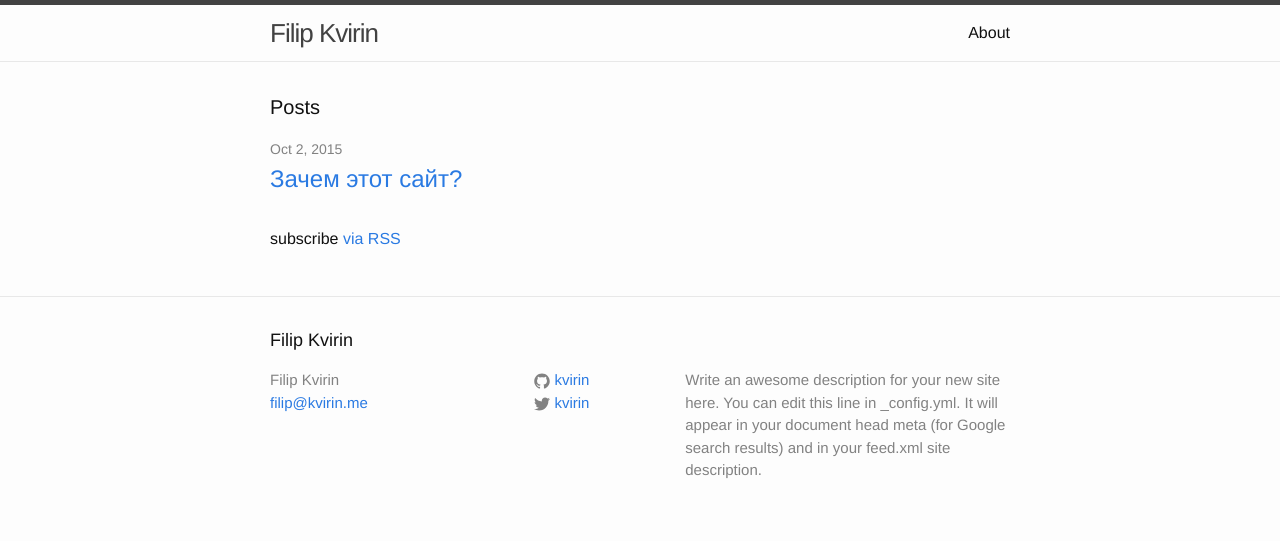
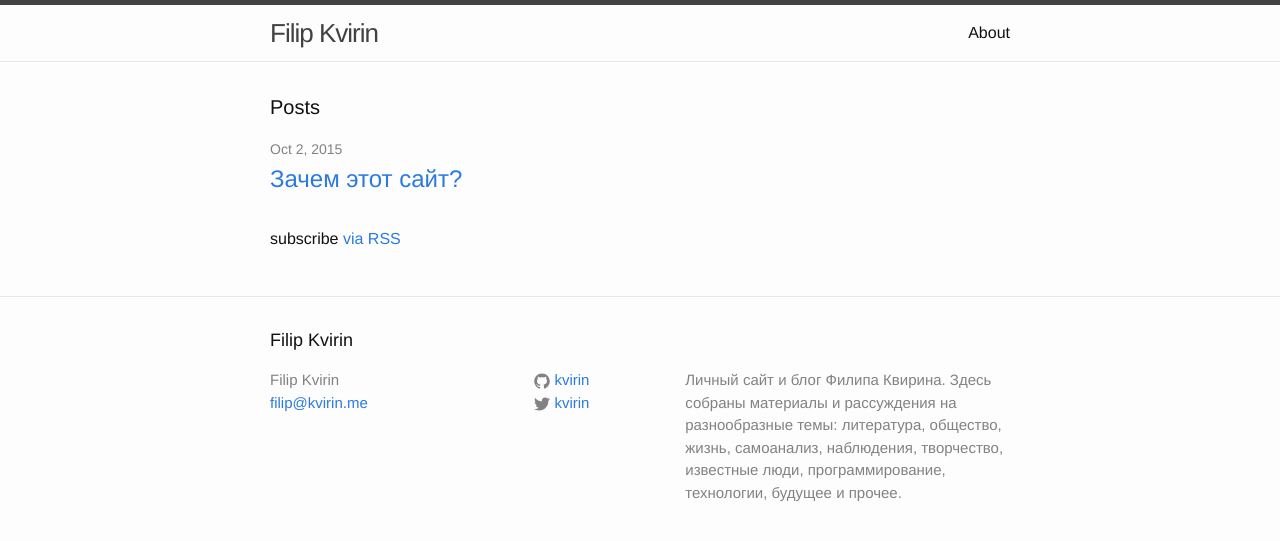
Before and after one commit to kvirin/blog, a Jekyll site: the page built from index.html, in a window 1280 px wide. Shown: the top 541 px of the page. Built offline with Jekyll 4.4.1, drawn with Linux system fonts in a browser that asks for light colours.

Commit message:
Change description

```diff
--- a/_config.yml
+++ b/_config.yml
@@ -2,9 +2,9 @@
 title: Filip Kvirin
 email: filip@kvirin.me
 description: > # this means to ignore newlines until "baseurl:"
-  Write an awesome description for your new site here. You can edit this
-  line in _config.yml. It will appear in your document head meta (for
-  Google search results) and in your feed.xml site description.
+  Личный сайт и блог Филипа Квирина. Здесь собраны материалы и рассуждения на
+  разнообразные темы: литература, общество, жизнь, самоанализ, наблюдения,
+  творчество, известные люди, программирование, технологии, будущее и прочее.
 baseurl: "" # the subpath of your site, e.g. /blog/
 url: "http://kvirin.me/" # the base hostname & protocol for your site
 twitter_username: kvirin
```
